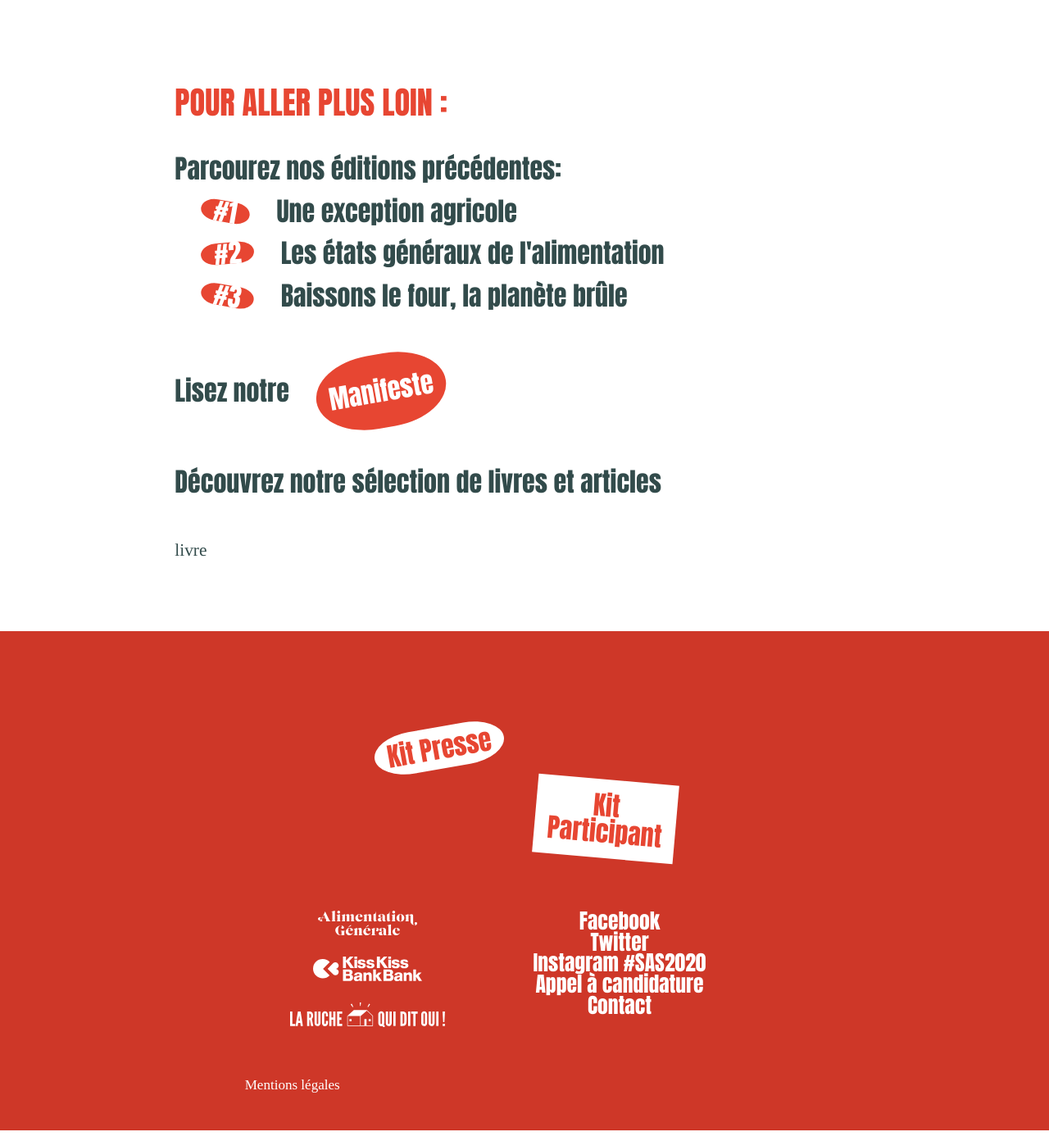
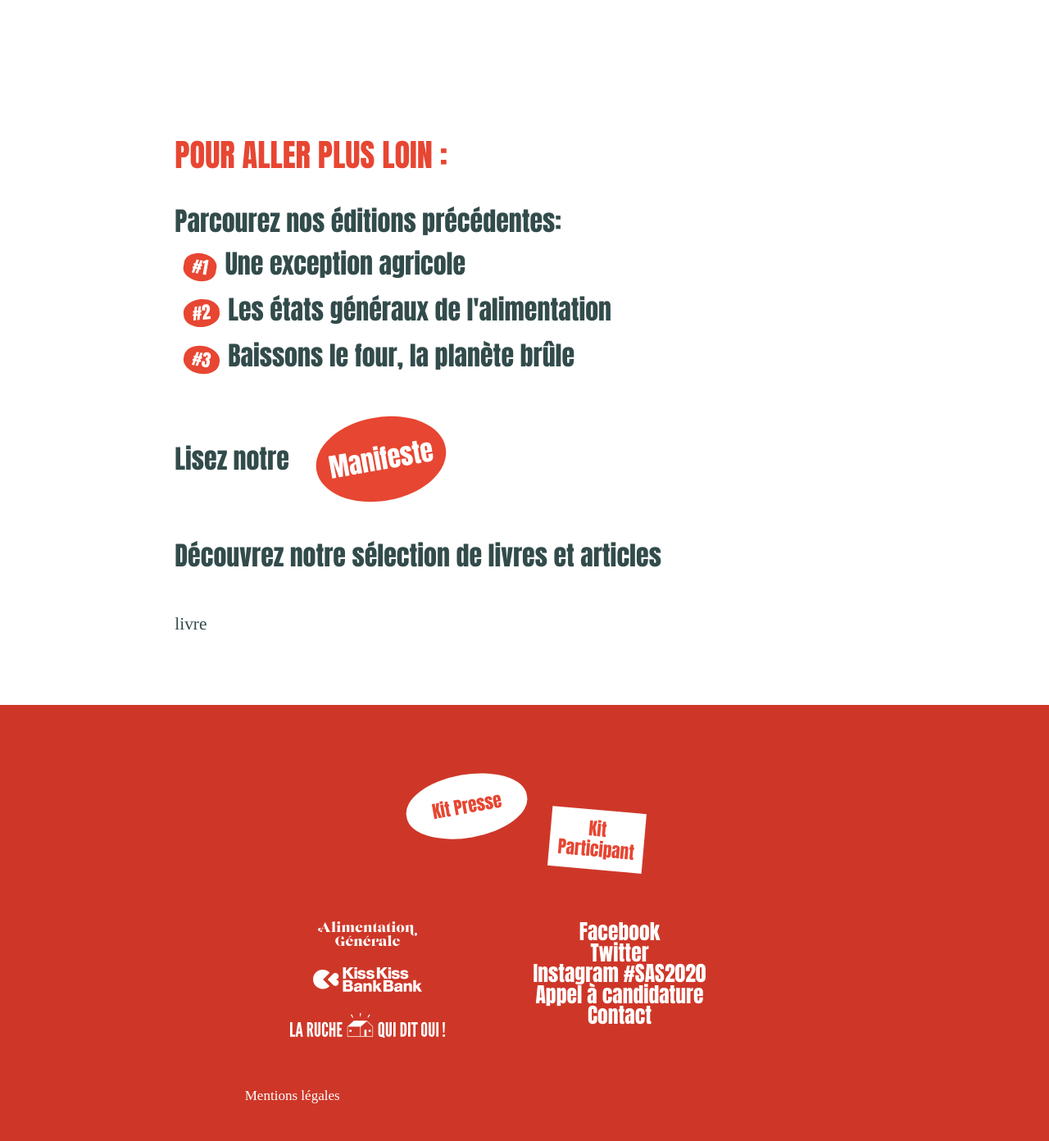
Before and after one commit to FelixTx/sas, a PHP site: page /reflexions.html in a window 1280 px wide. Shown: the part 2720-4112 px from the top of the page at 82% size. Run offline with PHP 8.4, Linux system fonts and the light colour scheme; some web fonts are replaced.

Commit message:
footer n h4

```diff
--- a/css/custom.css
+++ b/css/custom.css
@@ -178,6 +178,16 @@ tr p {
 	text-transform: uppercase;
 }
 
+#acteurs img {
+	padding-left: 5em;
+}
+
+#acteurs p {
+	margin-bottom: 1em;
+}
+
+
+
 #footer ul a, .legal a {
 	color: white;
 }
@@ -190,13 +200,13 @@ tr p {
 
 .presse {
 	transform: rotate(-10deg);
-	font-size: 1.5em;
-	padding: 0.3em 0.5em;
+	font-size: 1em;
+	padding: 1.2em 1.5em;
 	margin: 1em;
 	background:white;
-	border-radius: 90px / 50px;
-	-webkit-border-radius: 90px / 50px;
-	-moz-border-radius:    90px / 50px;
+	border-radius: 4em / 2em;
+	-webkit-border-radius: 4em / 2em;
+	-moz-border-radius:    4em / 2em;
 }
 
 .footer-left {
@@ -227,7 +237,7 @@ tr p {
 
 .participant {
 	margin: 3em 1em 0 0;
-	font-size: 1.5em;
+	font-size: 1em;
 	padding: 0.5em;
 	color: #ce3728;
 	background:white;
@@ -311,10 +321,11 @@ tr p {
 }
 
 #manifeste .rotate {
+	font-size: 1em;
 	color: white;
 	background-color: #e74632;
-	padding: 0em 0.5em;
-	margin: 0 1em;
+	padding: 0.2em 0.5em;
+	margin: 0 0.5em;
 	transform: rotate(10deg);
 	border-radius: 50px / 35px;
 	-webkit-border-radius: 50px / 35px;
@@ -324,7 +335,7 @@ tr p {
 #manifeste .rotate2 {
 	color: white;
 	background-color: #e74632;
-	padding: 1em 0.5em;
+	padding: 1.2em 0.5em;
 	margin: 0 1em;
 	transform: rotate(-10deg);
 	border-radius: 90px / 58px;
--- a/css/main.css
+++ b/css/main.css
@@ -1643,7 +1643,7 @@
 
 	h4 {
 		font-size: 1.5em;
-		line-height: 1em;
+		line-height: 1.2em;
 	}
 
 	h5 {
@@ -3054,7 +3054,7 @@
 /* Footer */
 
 	#footer {
-		padding: 4em 0 2em 0;
+		padding: 3em 0 2em 0;
 		background: #ce3728;
 		color: #aaa;
 	}
```
